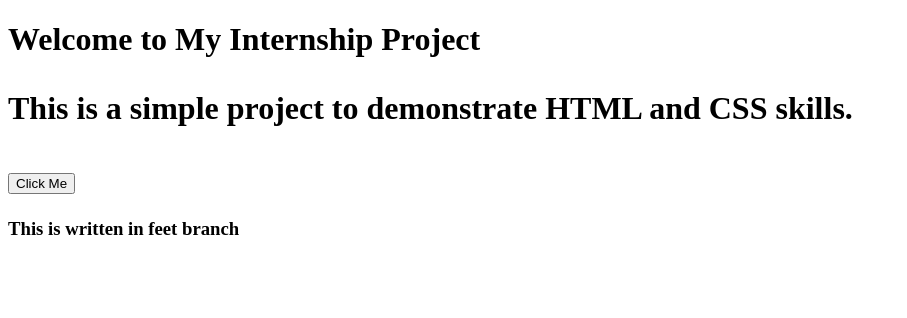
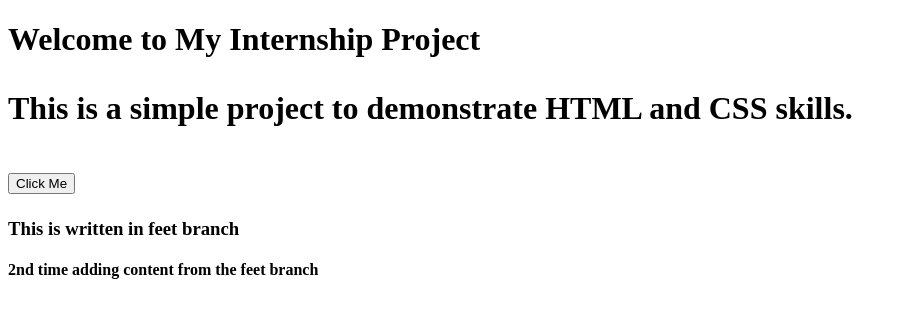
Before and after one commit to Israruddin293/GITHOOKS, a plain HTML site: page index.html in a window 1280 px wide. Shown: the whole page, without its empty margins (0-907 px from the left). Drawn offline with Linux system fonts and the light colour scheme.

Commit message:
Pushing content to feet branch

```diff
--- a/index.html
+++ b/index.html
@@ -16,5 +16,9 @@
     <h3>
         This is written in feet branch
     </h3>
+
+    <h4>
+        2nd time adding content from the feet branch
+    </h4>
 </body>
 </html>
```
